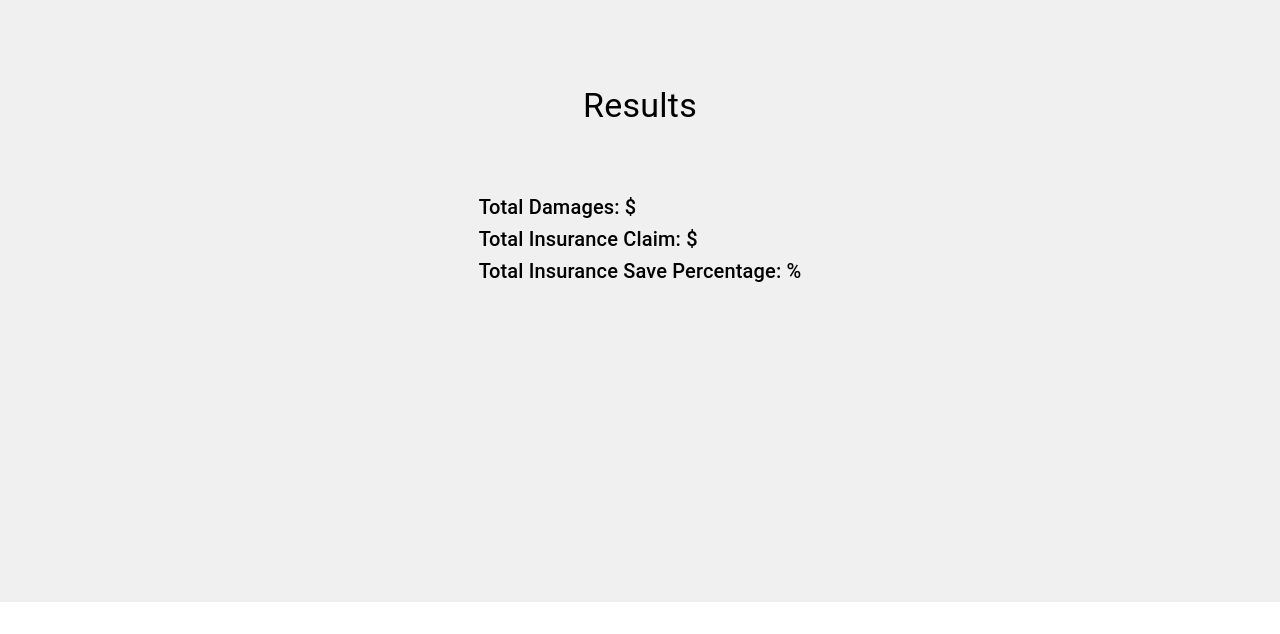
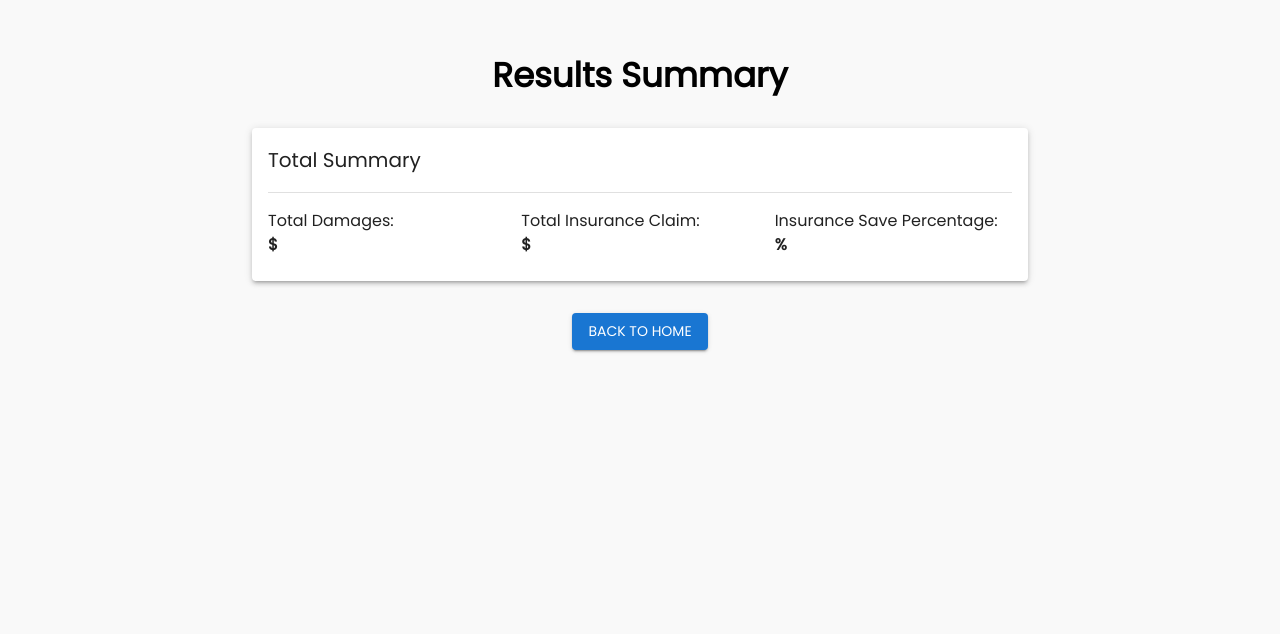
Before and after one commit to sohvasa/hurricane, a React (Create React App) app: page /results in a window 1280 px wide. Shown: the part 230-864 px from the top of the page. Before the commit the page ends 832 px from the top, so only its background shows below. Built offline with nearby package versions, Linux system fonts and the light colour scheme.

Commit message:
more frontend changes

```diff
--- a/package.json
+++ b/package.json
@@ -5,10 +5,12 @@
   "dependencies": {
     "@emotion/react": "^11.13.3",
     "@emotion/styled": "^11.13.0",
+    "@fontsource/poppins": "^5.1.0",
     "@mui/material": "^6.1.3",
     "@testing-library/jest-dom": "^5.17.0",
     "@testing-library/react": "^13.4.0",
     "@testing-library/user-event": "^13.5.0",
+    "axios": "^1.7.7",
     "react": "^18.3.1",
     "react-dom": "^18.3.1",
     "react-router-dom": "^6.27.0",
--- a/src/App.js
+++ b/src/App.js
@@ -1,6 +1,5 @@
 import React, { useState } from 'react';
 import { Box, Button, Select, MenuItem, InputLabel, FormControl, Input, TextField } from '@mui/material';
-
 import { BrowserRouter as Router, Routes, Route, useNavigate } from 'react-router-dom';
 import Results from './Results'; // Import Results component
 
--- a/src/Results.js
+++ b/src/Results.js
@@ -1,43 +1,116 @@
 import React from 'react';
-import { Box, Typography } from '@mui/material';
-import { useLocation } from 'react-router-dom';
+import { Box, Typography, Card, CardContent, Grid, Divider, Button } from '@mui/material';
+import { useLocation, useNavigate  } from 'react-router-dom';
+import { createTheme, ThemeProvider } from '@mui/material/styles';
+import '@fontsource/poppins'; // Import professional fonts
+
+// Create a custom theme with a professional font
+const theme = createTheme({
+  typography: {
+    fontFamily: 'Poppins, Arial, sans-serif',
+    h4: {
+      fontWeight: 600,
+    },
+    h6: {
+      fontWeight: 500,
+    },
+    body1: {
+      fontSize: '1rem',
+    },
+  },
+});
 
 const Results = () => {
   const location = useLocation();
+  const navigate = useNavigate(); // Hook to navigate
   const { damages, totalDamage, totalInsuranceClaim, totalInsuranceSavePercentage } = location.state || {}; // Extract data from state
 
+  const handleBackClick = () => {
+    navigate('/'); // Navigate back to the home page
+  };
+
   return (
+    <ThemeProvider theme={theme}>
       <Box
         sx={{
           display: 'flex',
           flexDirection: 'column',
           justifyContent: 'center',
           alignItems: 'center',
-        padding: '16px',
-        height: '100vh',
-        backgroundColor: '#f0f0f0',
+          padding: '32px',
+          backgroundColor: '#f9f9f9',
+          minHeight: '100vh',
         }}
       >
-      <Typography variant="h4" sx={{ mb: 4 }}>
-        Results
+        <Typography variant="h4" sx={{ mb: 4, textAlign: 'center' }}>
+          Results Summary
         </Typography>
 
-      {/* List the damages and details */}
+        <Grid container spacing={3} justifyContent="center" sx={{ width: '100%', maxWidth: '800px' }}>
+          {/* List the damages and details in a card */}
           {damages && damages.map((damage, index) => (
-        <Box key={index} sx={{ mb: 2, width: '100%' }}>
-          <Typography>
-            {damage.name}: ${damage.cost} | Damage Score: {damage.damageScore} | Insurance Claim: ${damage.insuranceClaim} | Likelihood: {damage.likelihood}
-          </Typography>
-        </Box>
+            <Grid item xs={12} key={index}>
+              <Card sx={{ backgroundColor: '#ffffff', boxShadow: 3 }}>
+                <CardContent>
+                  <Typography variant="h6">{damage.name}</Typography>
+                  <Divider sx={{ my: 1 }} />
+                  <Grid container spacing={2}>
+                    <Grid item xs={6}>
+                      <Typography>Cost: <strong>${damage.cost}</strong></Typography>
+                    </Grid>
+                    <Grid item xs={6}>
+                      <Typography>Damage Score: <strong>{damage.damageScore}</strong></Typography>
+                    </Grid>
+                    <Grid item xs={6}>
+                      <Typography>Insurance Claim: <strong>${damage.insuranceClaim}</strong></Typography>
+                    </Grid>
+                    <Grid item xs={6}>
+                      <Typography>Likelihood: <strong>{damage.likelihood}</strong></Typography>
+                    </Grid>
+                  </Grid>
+                </CardContent>
+              </Card>
+            </Grid>
           ))}
 
-      {/* Total summary at the bottom */}
-      <Box sx={{ mt: 4 }}>
-        <Typography variant="h6">Total Damages: ${totalDamage}</Typography>
-        <Typography variant="h6">Total Insurance Claim: ${totalInsuranceClaim}</Typography>
-        <Typography variant="h6">Total Insurance Save Percentage: {totalInsuranceSavePercentage}%</Typography>
+          {/* Total summary in a card */}
+          <Grid item xs={12}>
+            <Card sx={{ backgroundColor: '#ffffff', boxShadow: 3 }}>
+              <CardContent>
+                <Typography variant="h6" sx={{ mb: 2 }}>Total Summary</Typography>
+                <Divider sx={{ mb: 2 }} />
+                <Grid container spacing={2}>
+                  <Grid item xs={4}>
+                    <Typography>Total Damages:</Typography>
+                    <Typography><strong>${totalDamage}</strong></Typography>
+                  </Grid>
+                  <Grid item xs={4}>
+                    <Typography>Total Insurance Claim:</Typography>
+                    <Typography><strong>${totalInsuranceClaim}</strong></Typography>
+                  </Grid>
+                  <Grid item xs={4}>
+                    <Typography>Insurance Save Percentage:</Typography>
+                    <Typography><strong>{totalInsuranceSavePercentage}%</strong></Typography>
+                  </Grid>
+                </Grid>
+              </CardContent>
+            </Card>
+          </Grid>
+        </Grid>
+
+        {/* Back to Home Button */}
+        <Button
+          variant="contained"
+          color="primary"
+          sx={{ mt: 4 }}
+          onClick={handleBackClick}
+        >
+          Back to Home
+        </Button>
       </Box>
-    </Box>
+
+
+    </ThemeProvider>
   );
 };
 
```
Also changed, not shown: 1 other file (tests, documents, lock files or other folders). Lines whose indentation alone changed are shown as unchanged.
